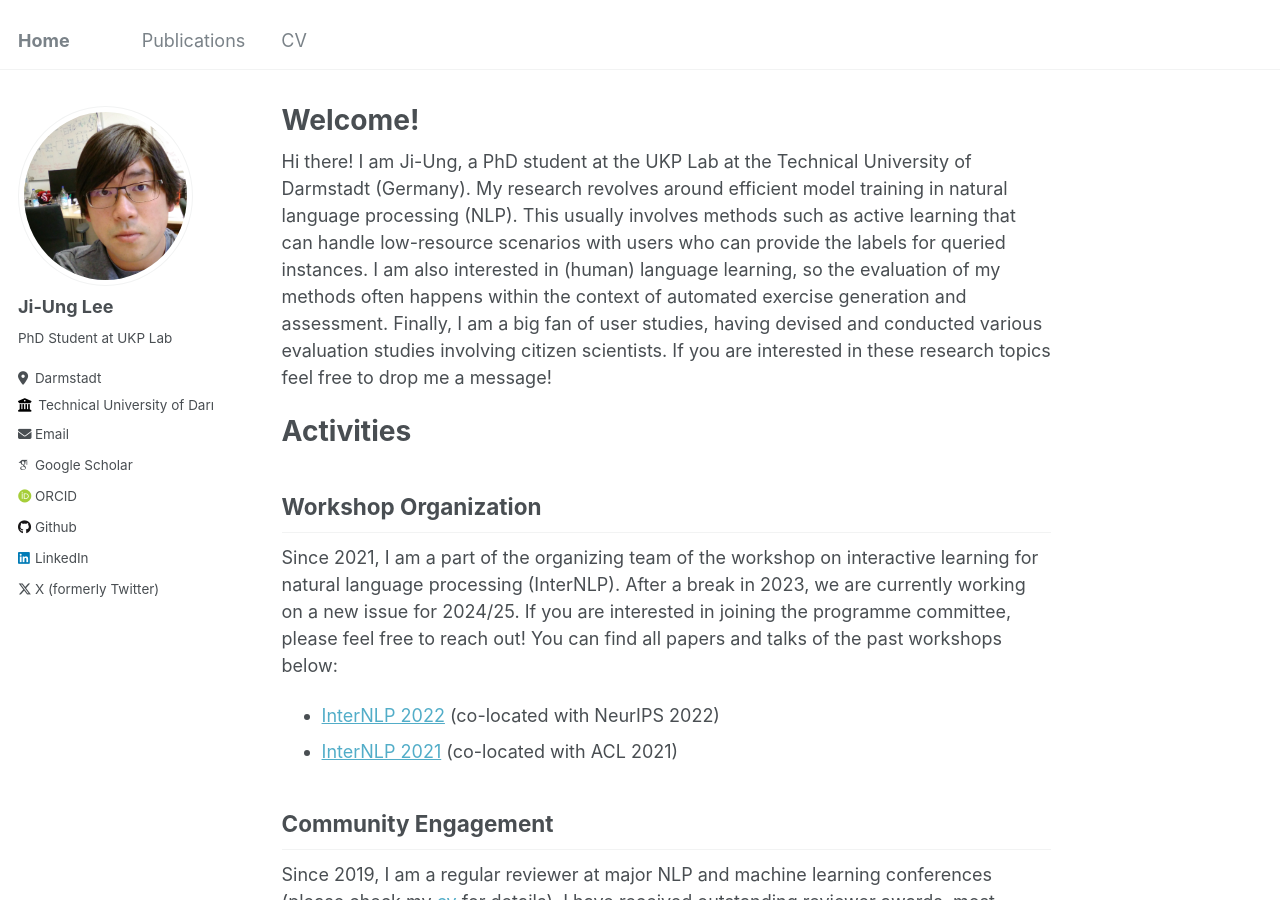
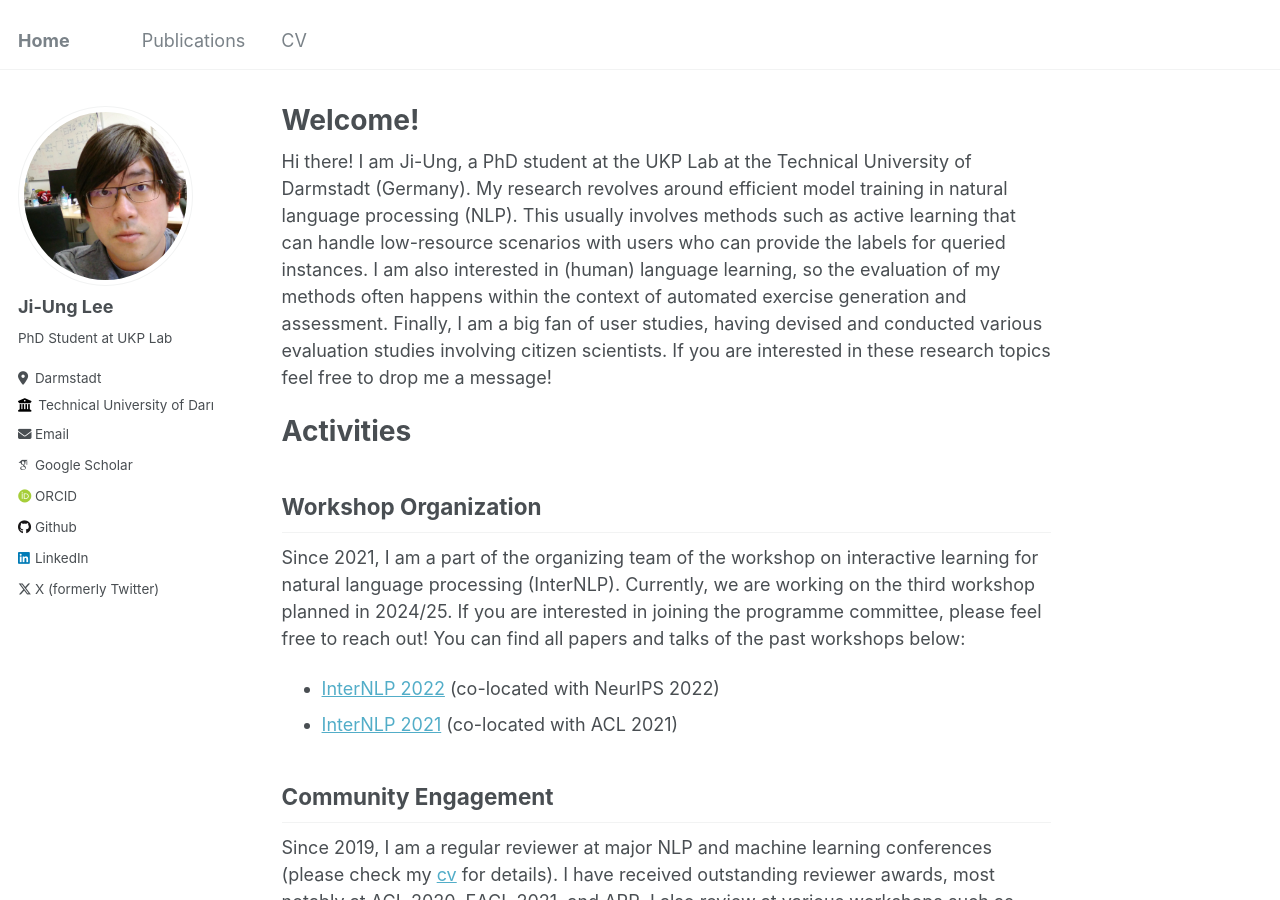
Before and after one commit to ji-ung-lee/ji-ung-lee.github.io, a Jekyll site: the page built from _pages/about.md, in a window 1280 px wide and 900 px high. Built offline with Jekyll 4.4.1, drawn with Linux system fonts in a browser that asks for light colours; some web fonts are replaced.

Commit message:
Update about.md

```diff
--- a/_pages/about.md
+++ b/_pages/about.md
@@ -14,7 +14,7 @@ Activities
 
 Workshop Organization
 ------
-Since 2021, I am a part of the organizing team of the workshop on interactive learning for natural language processing (InterNLP). After a break in 2023, we are currently working on a new issue for 2024/25. If you are interested in joining the programme committee, please feel free to reach out! You can find all papers and talks of the past workshops below:
+Since 2021, I am a part of the organizing team of the workshop on interactive learning for natural language processing (InterNLP). Currently, we are working on the third workshop planned in 2024/25. If you are interested in joining the programme committee, please feel free to reach out! You can find all papers and talks of the past workshops below:
 
 * [InterNLP 2022](https://internlp.github.io/2022/index.html) (co-located with NeurIPS 2022)
 * [InterNLP 2021](https://sites.google.com/view/internlp2021/home) (co-located with ACL 2021)
```
